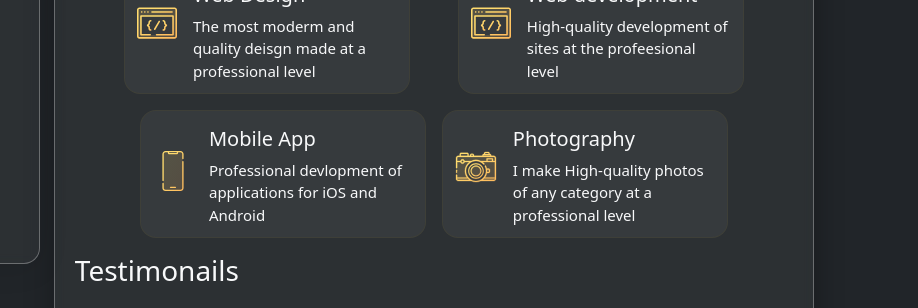
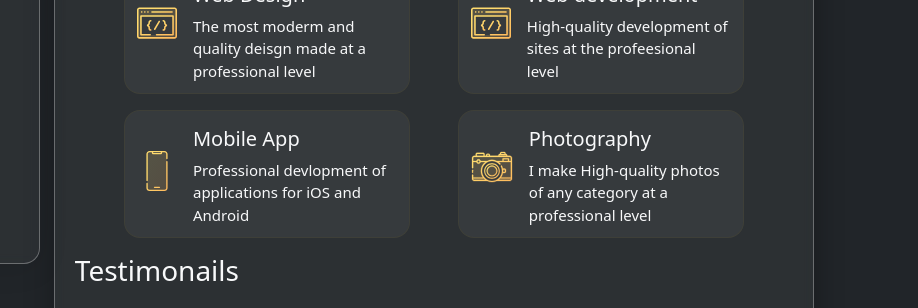
Before and after one commit to Khabeeroh/Personal-Portfolio, a plain HTML site: page index.html in a window 1280 px wide. Shown: the part 348-656 px from the top of the page, 362-1280 px from the left. Drawn offline with nearby package versions, Linux system fonts and the light colour scheme.

Commit message:
personal portfolio

```diff
--- a/index.html
+++ b/index.html
@@ -144,7 +144,7 @@
                             </div>
                     </div>
                 </div>
-                <div class="row mt-3 mx-0 mx-lg-3 gap-3 gap-lg-5d-flex justify-content-center">
+                <div class="row mt-3 mx-0 mx-lg-3 gap-3 gap-lg-5 d-flex justify-content-center">
                     <div class="col-12 col-lg-5 d-flex gap-3 pt-3 skills">
                          <div class="mt-4">
                                 <img src="image/icon-app.svg" alt="">
```
